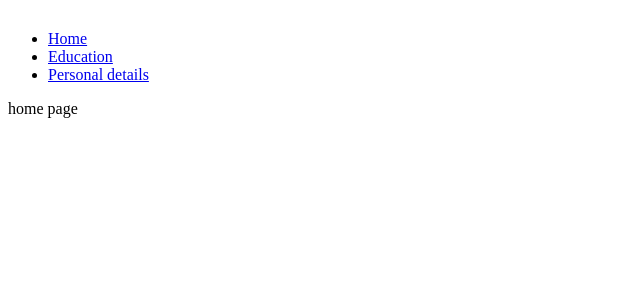
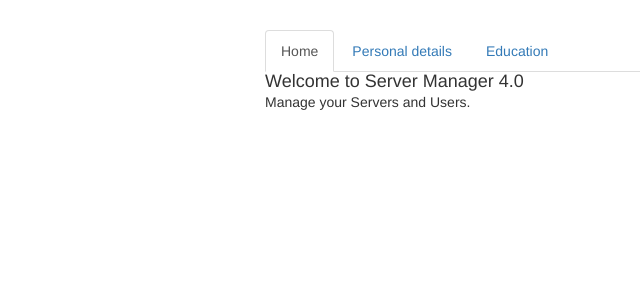
Before and after one commit to genakogan/cv, an Angular app: page / in a window 1280 px wide. Shown: the top 300 px of the page, without its empty margins (0-640 px from the left). Built offline with nearby package versions, Linux system fonts and the light colour scheme.

Commit message:
styling active router links

```diff
--- a/package.json
+++ b/package.json
@@ -18,10 +18,10 @@
     "@angular/platform-browser": "^15.2.0",
     "@angular/platform-browser-dynamic": "^15.2.0",
     "@angular/router": "^15.2.0",
+    "bootstrap": "^3.4.1",
     "rxjs": "~7.8.0",
     "tslib": "^2.3.0",
-    "zone.js": "~0.12.0",
-    "bootstrap": "^3.0.0"
+    "zone.js": "~0.12.0"
   },
   "devDependencies": {
     "@angular-devkit/build-angular": "^15.2.6",
--- a/src/app/app.component.html
+++ b/src/app/app.component.html
@@ -1,10 +1,13 @@
+<link rel="stylesheet" href="https://maxcdn.bootstrapcdn.com/bootstrap/3.3.7/css/bootstrap.min.css">
+<script src="https://maxcdn.bootstrapcdn.com/bootstrap/3.3.7/js/bootstrap.min.js"></script>
+
 <div class="container">
   <div class="row">
     <div class="col-xs-12 col-sm-10 col-md-8 col-sm-offset-1 col-md-offset-2">
-        <ul class="nav nav-tabs">
-          <li role="presentation" class="active"><a routerLink="/">Home</a></li>
-          <li role="presentation"><a routerLink="/education">Education</a></li>
-          <li role="presentation"><a routerLink="personal-details/">Personal details</a></li>
+      <ul class="nav nav-tabs" >
+        <li role="presentation" routerLinkActive="active" [routerLinkActiveOptions]="{exact: true}"><a routerLink="/">Home</a></li>
+        <li role="presentation" routerLinkActive="active"><a routerLink="personal-details/">Personal details</a></li>
+        <li role="presentation" routerLinkActive="active"><a routerLink="/education">Education</a></li>
       </ul>
     </div>
   </div>
--- a/src/app/home-page/home.page.component.html
+++ b/src/app/home-page/home.page.component.html
@@ -32,4 +32,5 @@
   </body>
  -->
 
-home page
+ <h4>Welcome to Server Manager 4.0</h4>
+ <p>Manage your Servers and Users.</p>
--- a/src/index.html
+++ b/src/index.html
@@ -8,9 +8,6 @@
   <link rel="icon" type="image/x-icon" href="favicon.ico">
 </head>
 <body>
-
-
-
   <app-root></app-root>
 </body>
 </html>
```
Also changed, not shown: 1 other file (tests, documents, lock files or other folders). Lines whose indentation alone changed are shown as unchanged.
